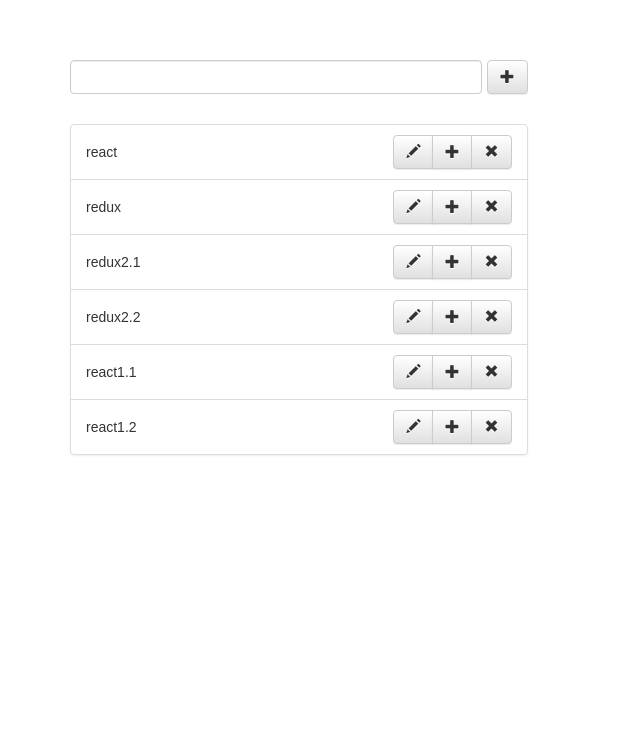
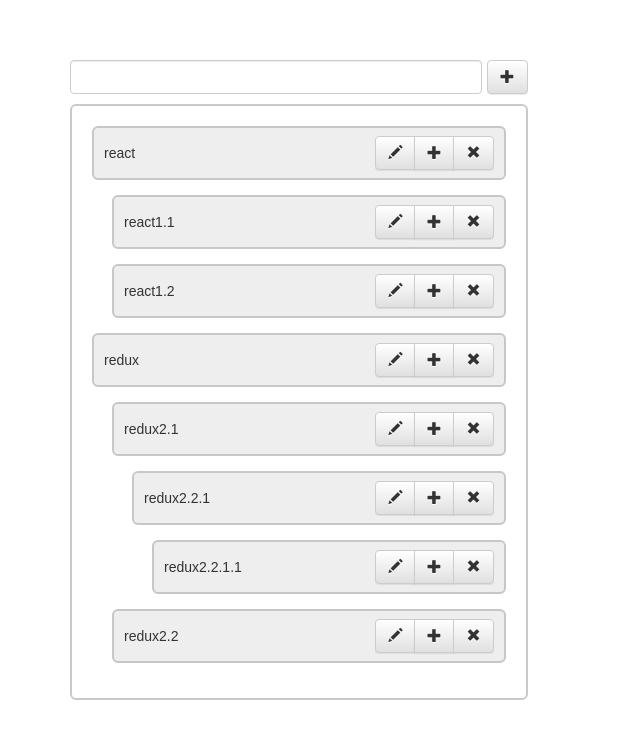
Before and after one commit to OlegGudymenko/reactJs-homework, a React (Create React App) app: page / in a window 1280 px wide. Shown: the top 738 px of the page, without its empty margins (0-640 px from the left). Built offline with nearby package versions, Linux system fonts and the light colour scheme.

Commit message:
add dynamic sub  category render

```diff
--- a/public/index.html
+++ b/public/index.html
@@ -31,6 +31,7 @@
       You need to enable JavaScript to run this app.
     </noscript>
     <div id="root"></div>
+
     <!--
       This HTML file is a template.
       If you open it directly in the browser, you will see an empty page.
--- a/src/App.css
+++ b/src/App.css
@@ -37,17 +37,31 @@
 .list-group{
   margin-top:20px;
 }
+ul{
+  padding-left: 0;
+}
+ul li{
+  list-style:none;
+}
 
-
-
-.categories-container .list-group-item{
+.main-category-list{
+  border: 2px solid #c9c9c9;
+  padding: 20px;
+  border-radius: 6px;
+}
+.categories-container .list-item {
   min-height: 35px;
+  padding:8px 10px;
+  background: #eeeeee;
   cursor: pointer;
+  margin-bottom:15px;
+  border-radius:6px;
+  border:2px solid #c7c7c7;
 }
-.categories-container .list-group-item:hover{
-  background-color: #f5f5f5;
+.categories-container .list-item :hover{
+  /*background-color: #f5f5f5;*/
 }
-.categories-container .list-group-item.selected{
+.categories-container .list-item .selected{
     background-color: #f5f5f5;
 }
 .categories-container .task-name{
@@ -61,6 +75,9 @@
 .btn-input-container input {
   width:90%;
 }
+.sub-menu{
+  margin-left:20px;
+}
 .tasksList-container .btn-input-container input {
   width:82%;
 }
--- a/src/App.js
+++ b/src/App.js
@@ -29,39 +29,51 @@
       ],
       categoriesList:[
         {
-          id:1,
+          id:'1',
           name:'react',
           parent:null,
           edit:false,
         },
         {
-          id:2,
+          id:'2',
           name:'redux',
           parent:null,
           edit:false,
         },
         {
-          id:2.1,
+          id:'2.1',
           name:'redux2.1',
-          parent:2,
+          parent:'2',
           edit:false,
         },
         {
-          id:2.2,
+          id:'2.2',
           name:'redux2.2',
-          parent:2,
+          parent:'2',
           edit:false,
         },
         {
-          id:1.1,
-          name:'react1.1',
-          parent:1,
+          id:'2.1.1',
+          name:'redux2.2.1',
+          parent:'2.1',
           edit:false,
         },
         {
-          id:1.2,
+          id:'2.1.1.1',
+          name:'redux2.2.1.1',
+          parent:'2.1.1',
+          edit:false,
+        },
+        {
+          id:'1.1',
+          name:'react1.1',
+          parent:'1',
+          edit:false,
+        },
+        {
+          id:'1.2',
           name:'react1.2',
-          parent:1,
+          parent:'1',
           edit:false,
         }
       ]
@@ -92,9 +104,9 @@
     this.setState({
       categoriesList:[ ...this.state.categoriesList , newCategory]
     })
-    // console.log(this.state,'app state')
-    // console.log(newCategory.id ,'new item id')
-    // console.log(this.state ,'state')
+      // console.log(this.state,'app state')
+      // console.log(newCategory.id ,'new item id')
+      // console.log(this.state ,'state')
   }
   editCategory(id){
     let newList = this.state.categoriesList.map( (item) => {
@@ -108,7 +120,6 @@
     })
   }
   createSubCategory(parentId){
-    // console.log(parentId , 'createSub')
     const data = 'testCat'
     this.addSubCategory(parentId,data);
   }
@@ -134,7 +145,7 @@
           edit:false,
         }
       }else{
-          newId = parentId  + '.' + 1;
+          newId = Number(parentId) + '.' + 1;
           newCategory = {
             id:parseFloat(newId),
             name:data,
@@ -142,28 +153,6 @@
             edit:false,
           }
       }
-
-
-
-
-      //  if( listState[key].parent == parentId ){
-      // console.log(listState[key] , 'listState[key]')
-      //     // newId =  listState[key].id + 1
-      //      console.log('parent id ', parentId , newId , 'newId')
-      //  }
-
-    // let itemId = parentId  + '.' + id;
-
-    // let newCategory = {
-    //   id:itemId+1,
-    //   name:data,
-    //   parent:parentId,
-    //   edit:false,
-    // }
-    // this.setState({
-    //   categoriesList:[ ...this.state.categoriesList , newCategory]
-    // })
-    // console.log('addSub',id)
   }
   removeCategory(id){
     let newSelectedCategoryId;
--- a/src/components/Categories.js
+++ b/src/components/Categories.js
@@ -14,27 +14,62 @@
     saveChanges,
     selected,
     } = props
+
+    const renderSubList = (itemId) => {
+      if( itemId ){
+        return(
+          <ul className="sub-menu">
+            {data.map( (subItem) => {
+              if(itemId == subItem.parent){
+                return(
+                  <ListItem
+                    key={subItem.id}
+                    data={subItem}
+                    selected={selected}
+                    className={''}
+                    selectCategory={(id) => selectCategory(id)}
+                    saveChanges={(id,data) => saveChanges(subItem.id,data)}
+                    editCategory={(id) => editCategory(id)}
+                    createSubCategory={(id) => createSubCategory(id)}
+                    removeCategory={(id) => removeCategory( id)}>
+                    {renderSubList(subItem.id ,subItem)}
+                  </ListItem>
+                  )
+                }else{return }
+            })
+          }
+          </ul>
+        )
+      }else{
+        return
+      }
+    }
     return (
       <div className='col-md-5'>
         <div className='categories-container'>
           <InputBlock
             action={(data) => { addCategory(data) }}
             placeholder='Enter category title' />
-            <ul className="list-group">
+          <ul className="main-category-list">
               {data.map( (item) => {
+                if(!item.parent){
                   return(
                     <ListItem
                       key={item.id}
                       data={item}
                       selected={selected}
+                      className={''}
                       selectCategory={(id) => selectCategory(id)}
                       saveChanges={(id,data) => saveChanges(item.id,data)}
                       editCategory={(id) => editCategory(id)}
                       createSubCategory={(id) => createSubCategory(id)}
-                    removeCategory={(id) => removeCategory( id)}
-                  />
+                      removeCategory={(id) => removeCategory( id)}>
+                      {renderSubList(item.id ,item)}
+                    </ListItem>
                   )
-              })}
+                }
+              }
+            )}
             </ul>
         </div>
       </div>
--- a/src/components/ListItem.js
+++ b/src/components/ListItem.js
@@ -31,11 +31,13 @@
       addSubCategory,
       createSubCategory,
       removeCategory,
-      selected
+      selected,
+      className,
+      children
     } = this.props
     return(
-      <li
-        className={`list-group-item clearfix ${selected == data.id ? `selected` : `` }`}>
+    <li>
+      <div className={`list-item clearfix ${selected == data.id ? `selected` : `` }`}>
         {data.edit ?
           <input
             type="text"
@@ -68,7 +70,9 @@
             type='remove'
           />
         </div>
-      </li>
+      </div>
+      {children}
+    </li>
     )
 
   }
--- a/src/components/TaskTable.js
+++ b/src/components/TaskTable.js
@@ -6,9 +6,9 @@
     <table className="table table-bordered task-table">
       <thead>
         <tr>
-          <th>Is Done</th>
-          <th>Task Name</th>
-          <th>icon</th>
+          <th>Done</th>
+          <th>Task</th>
+          <th>Edit</th>
         </tr>
       </thead>
       <tbody>
```
Lines whose indentation alone changed are shown as unchanged.
